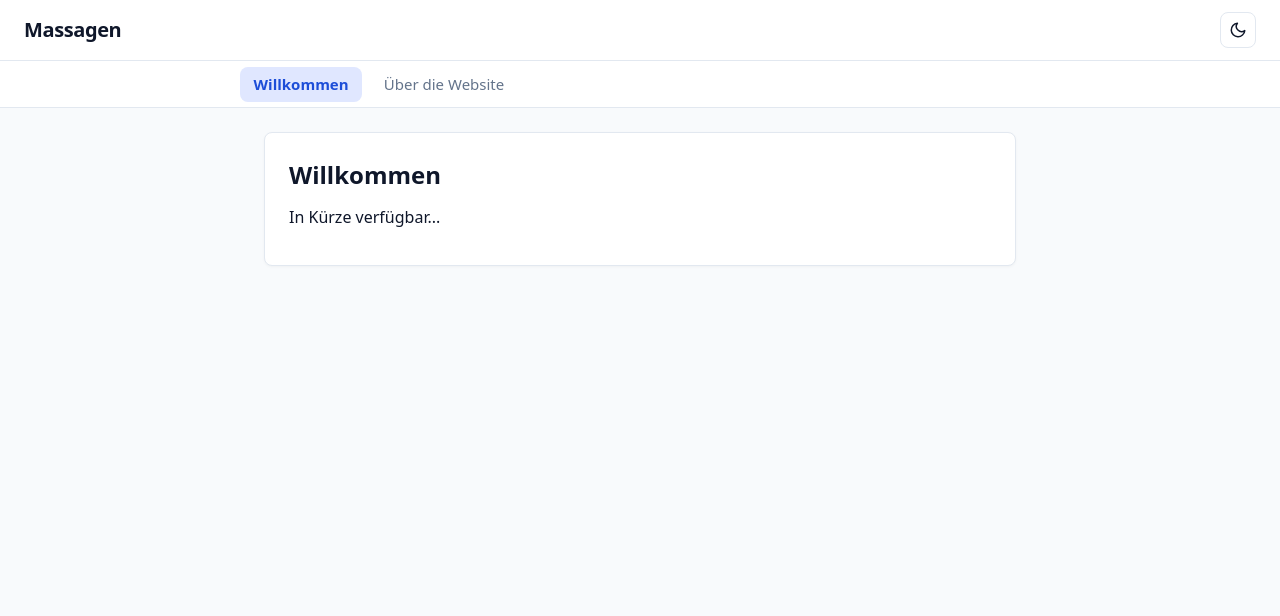
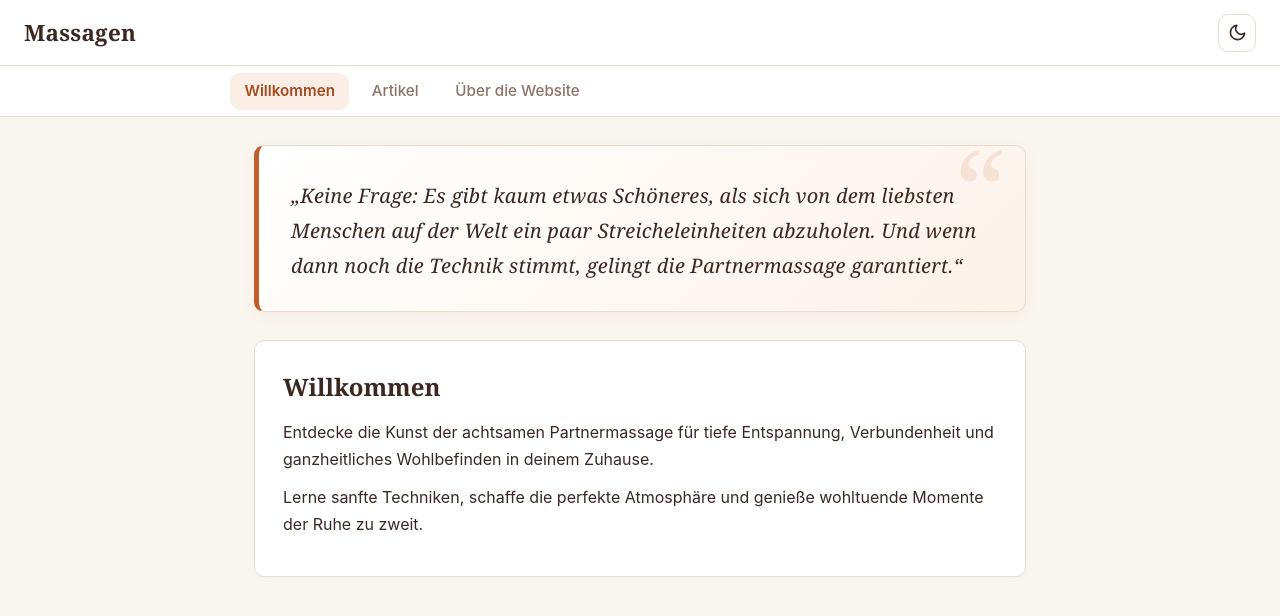
Before and after one commit to edwardtanguay/mg, a website: page index.html in a window 1280 px wide. Drawn offline with Linux system fonts and the light colour scheme.

Commit message:
..changes-007

```diff
--- a/cmd/parse-data.ts
+++ b/cmd/parse-data.ts
@@ -1,8 +1,10 @@
 import { parseSeeAlsoLinks } from "./parse-data/parse-see-also-links.ts";
+import { parseArticles } from "./parse-data/parse-articles.ts";
 
 function main(): void {
   console.log("==> Running data parsing pipeline...");
   parseSeeAlsoLinks();
+  parseArticles();
   console.log("==> Data parsing completed successfully.");
 }
 
--- a/css/main.css
+++ b/css/main.css
@@ -1,36 +1,41 @@
 :root {
-  /* Colors - Light Theme (default) */
-  --bg-color: #f8fafc;
+  /* Colors - Light Theme: Warm, soothing terracotta / amber & creamy paper */
+  --bg-color: #faf6f0;
   --surface-color: #ffffff;
-  --surface-hover: #f1f5f9;
-  --text-color: #0f172a;
-  --text-muted: #64748b;
-  --border-color: #e2e8f0;
-  --primary-color: #2563eb;
-  --primary-hover: #1d4ed8;
-  --nav-active-bg: #e0e7ff;
-  --nav-active-text: #1d4ed8;
+  --surface-hover: #fdf2e9;
+  --text-color: #3b2820;
+  --text-muted: #8c7365;
+  --border-color: #ebdcd0;
+  --primary-color: #c25e2e;
+  --primary-hover: #a54b20;
+  --accent-color: #d97706;
+  --accent-soft: #fef3c7;
+  --nav-active-bg: #fbeee6;
+  --nav-active-text: #a54b20;
 
   /* Typography & Layout */
-  --font-family: system-ui, -apple-system, BlinkMacSystemFont, "Segoe UI", Roboto, Oxygen, Ubuntu, Cantarell, "Open Sans", "Helvetica Neue", sans-serif;
-  --max-width: 800px;
-  --radius: 8px;
-  --transition-speed: 0.18s;
-  --footer-height: 52px;
+  --font-family: -apple-system, BlinkMacSystemFont, "Segoe UI", Roboto, "Helvetica Neue", sans-serif;
+  --font-serif: "Georgia", "Cambria", "Times New Roman", serif;
+  --max-width: 820px;
+  --radius: 10px;
+  --transition-speed: 0.4s;
+  --footer-height: 54px;
 }
 
 [data-theme="dark"] {
-  /* Colors - Dark Theme */
-  --bg-color: #0f172a;
-  --surface-color: #1e293b;
-  --surface-hover: #334155;
-  --text-color: #f8fafc;
-  --text-muted: #94a3b8;
-  --border-color: #334155;
-  --primary-color: #3b82f6;
-  --primary-hover: #60a5fa;
-  --nav-active-bg: #1e3a8a;
-  --nav-active-text: #93c5fd;
+  /* Colors - Dark Theme: Deep warm candlelit espresso / amber */
+  --bg-color: #171311;
+  --surface-color: #241d1a;
+  --surface-hover: #312723;
+  --text-color: #f7eee7;
+  --text-muted: #bda89b;
+  --border-color: #3d312b;
+  --primary-color: #e07a4a;
+  --primary-hover: #f3976c;
+  --accent-color: #fbbf24;
+  --accent-soft: #452b19;
+  --nav-active-bg: #3d271e;
+  --nav-active-text: #f9b692;
 }
 
 html {
@@ -45,7 +50,7 @@ body {
   font-family: var(--font-family);
   background-color: var(--bg-color);
   color: var(--text-color);
-  transition: background-color var(--transition-speed) ease, color var(--transition-speed) ease;
+  transition: background-color 0.5s ease, color 0.5s ease;
   display: flex;
   flex-direction: column;
   min-height: 100vh;
@@ -57,16 +62,18 @@ body {
   display: flex;
   justify-content: space-between;
   align-items: center;
-  padding: 0.75rem 1.5rem;
+  padding: 0.85rem 1.5rem;
   background-color: var(--surface-color);
   border-bottom: 1px solid var(--border-color);
+  transition: background-color 0.5s ease, border-color 0.5s ease;
 }
 
 .site-title {
   margin: 0;
-  font-size: 1.25rem;
+  font-family: var(--font-serif);
+  font-size: 1.4rem;
   font-weight: 700;
-  letter-spacing: -0.02em;
+  letter-spacing: 0.01em;
   color: var(--text-color);
 }
 
@@ -75,18 +82,19 @@ body {
   border: 1px solid var(--border-color);
   border-radius: var(--radius);
   color: var(--text-color);
-  width: 36px;
-  height: 36px;
+  width: 38px;
+  height: 38px;
   padding: 0;
   cursor: pointer;
   display: inline-flex;
   align-items: center;
   justify-content: center;
-  transition: background-color var(--transition-speed), border-color var(--transition-speed), transform var(--transition-speed);
+  transition: background-color var(--transition-speed) ease, border-color var(--transition-speed) ease, transform 0.2s ease;
 }
 
 .theme-toggle:hover {
   background-color: var(--surface-hover);
+  border-color: var(--primary-color);
 }
 
 .theme-toggle:active {
@@ -94,8 +102,8 @@ body {
 }
 
 .theme-toggle svg {
-  width: 18px;
-  height: 18px;
+  width: 19px;
+  height: 19px;
   stroke: currentColor;
   transition: transform var(--transition-speed) ease;
 }
@@ -104,7 +112,8 @@ body {
 .site-nav {
   background-color: var(--surface-color);
   border-bottom: 1px solid var(--border-color);
-  padding: 0.35rem 1.5rem;
+  padding: 0.4rem 1.5rem;
+  transition: background-color 0.5s ease, border-color 0.5s ease;
 }
 
 .site-nav__container {
@@ -147,11 +156,11 @@ body {
 
 .site-nav__link {
   display: inline-block;
-  padding: 0.4rem 0.85rem;
+  padding: 0.45rem 0.9rem;
   color: var(--text-muted);
   text-decoration: none;
   font-weight: 500;
-  font-size: 0.9375rem;
+  font-size: 0.95rem;
   border-radius: var(--radius);
   transition: all var(--transition-speed) ease;
 }
@@ -171,54 +180,187 @@ body {
 .container {
   width: 100%;
   max-width: var(--max-width);
-  margin: 1.5rem auto;
-  padding: 0 1.5rem calc(var(--footer-height) + 1.5rem); /* Extra bottom padding so content scrolls above fixed footer */
+  margin: 1.75rem auto;
+  padding: 0 1.5rem calc(var(--footer-height) + 1.75rem);
   flex: 1;
 }
 
 .container.no-footer {
-  padding-bottom: 1.5rem;
+  padding-bottom: 1.75rem;
 }
 
-/* Fast, smooth view switching */
+/* Smooth, calming view transitions */
 .page-view {
   display: none;
   opacity: 0;
-  transform: translateY(6px);
-  transition: opacity var(--transition-speed) ease, transform var(--transition-speed) ease;
+  transform: translateY(8px);
+  transition: opacity 0.45s ease-out, transform 0.45s ease-out;
 }
 
 .page-view.active {
   display: block;
+}
+
+.page-view.visible {
   opacity: 1;
   transform: translateY(0);
 }
 
+/* Cards */
 .card {
   background-color: var(--surface-color);
   border: 1px solid var(--border-color);
   border-radius: var(--radius);
-  padding: 1.5rem;
-  margin-bottom: 1.25rem;
-  box-shadow: 0 1px 3px rgba(0, 0, 0, 0.04);
+  padding: 1.75rem;
+  margin-bottom: 1.5rem;
+  box-shadow: 0 2px 10px rgba(0, 0, 0, 0.03);
+  transition: background-color 0.5s ease, border-color 0.5s ease, transform var(--transition-speed) ease, box-shadow var(--transition-speed) ease;
+}
+
+.card:hover {
+  box-shadow: 0 4px 16px rgba(0, 0, 0, 0.05);
 }
 
 .card h2 {
   margin-top: 0;
-  margin-bottom: 0.75rem;
+  margin-bottom: 0.85rem;
+  font-family: var(--font-serif);
   font-size: 1.5rem;
+  color: var(--text-color);
 }
 
 .card h3 {
   margin-top: 0;
   margin-bottom: 0.5rem;
-  font-size: 1.2rem;
+  font-size: 1.25rem;
+  color: var(--text-color);
 }
 
 .card p {
+  line-height: 1.7;
+  margin: 0.65rem 0;
+  color: var(--text-color);
+}
+
+/* Featured Warm Hero Quote */
+.hero-quote-card {
+  background: linear-gradient(135deg, var(--surface-color) 0%, var(--surface-hover) 100%);
+  border: 1px solid var(--border-color);
+  border-left: 5px solid var(--primary-color);
+  border-radius: var(--radius);
+  padding: 2rem 2rem 1.75rem;
+  margin-bottom: 1.75rem;
+  box-shadow: 0 4px 18px rgba(194, 94, 46, 0.06);
+  position: relative;
+  overflow: hidden;
+}
+
+.hero-quote-card::before {
+  content: "“";
+  position: absolute;
+  top: -15px;
+  right: 20px;
+  font-family: var(--font-serif);
+  font-size: 7rem;
+  line-height: 1;
+  color: var(--primary-color);
+  opacity: 0.12;
+  pointer-events: none;
+}
+
+.hero-quote {
+  margin: 0;
+}
+
+.hero-quote__text {
+  font-family: var(--font-serif);
+  font-size: 1.25rem;
+  line-height: 1.75;
+  font-style: italic;
+  color: var(--text-color);
+  margin: 0;
+  letter-spacing: 0.01em;
+}
+
+/* Articles Section & Cards */
+.articles-intro {
+  margin-bottom: 1.5rem;
+  color: var(--text-muted);
+  font-size: 1.05rem;
   line-height: 1.6;
-  margin: 0.6rem 0;
+}
+
+.articles-grid {
+  display: flex;
+  flex-direction: column;
+  gap: 1.5rem;
+}
+
+.article-card {
+  background-color: var(--surface-color);
+  border: 1px solid var(--border-color);
+  border-radius: var(--radius);
+  padding: 1.75rem;
+  box-shadow: 0 2px 8px rgba(0, 0, 0, 0.03);
+  transition: transform var(--transition-speed) ease, box-shadow var(--transition-speed) ease, border-color var(--transition-speed) ease;
+  display: flex;
+  flex-direction: column;
+}
+
+.article-card:hover {
+  transform: translateY(-2px);
+  border-color: var(--primary-color);
+  box-shadow: 0 6px 20px rgba(194, 94, 46, 0.08);
+}
+
+.article-card__title {
+  margin: 0 0 0.85rem 0;
+  font-family: var(--font-serif);
+  font-size: 1.35rem;
+  font-weight: 700;
+  line-height: 1.35;
   color: var(--text-color);
+}
+
+.article-card__summary {
+  margin: 0 0 1.25rem 0;
+  font-size: 0.975rem;
+  line-height: 1.7;
+  color: var(--text-color);
+  opacity: 0.92;
+  flex: 1;
+}
+
+.article-card__action {
+  margin-top: auto;
+  align-self: flex-start;
+}
+
+.article-btn {
+  display: inline-flex;
+  align-items: center;
+  gap: 0.5rem;
+  padding: 0.55rem 1.15rem;
+  background-color: var(--nav-active-bg);
+  color: var(--primary-color);
+  font-weight: 600;
+  font-size: 0.9rem;
+  text-decoration: none;
+  border-radius: 6px;
+  border: 1px solid var(--border-color);
+  transition: background-color var(--transition-speed) ease, color var(--transition-speed) ease, border-color var(--transition-speed) ease, transform 0.2s ease;
+}
+
+.article-btn:hover {
+  background-color: var(--primary-color);
+  color: #ffffff;
+  border-color: var(--primary-color);
+}
+
+.article-btn svg {
+  width: 15px;
+  height: 15px;
+  stroke: currentColor;
 }
 
 /* Fixed Bottom Bar */
@@ -235,7 +377,8 @@ body {
   border-top: 1px solid var(--border-color);
   font-size: 0.875rem;
   z-index: 100;
-  box-shadow: 0 -2px 8px rgba(0, 0, 0, 0.04);
+  box-shadow: 0 -2px 10px rgba(0, 0, 0, 0.03);
+  transition: background-color 0.5s ease, border-color 0.5s ease;
 }
 
 .bottom-bar__link {
@@ -252,52 +395,6 @@ body {
   color: var(--primary-hover);
 }
 
-/* Link List Styling (e.g. See Also section) */
-.link-list {
-  display: flex;
-  flex-direction: column;
-  gap: 1rem;
-  margin-top: 0.75rem;
-}
-
-.link-item {
-  display: flex;
-  flex-direction: column;
-  gap: 0.2rem;
-  line-height: 1.4;
-  font-size: 0.95rem;
-}
-
-.link-item__anchor {
-  display: inline-flex;
-  align-items: center;
-  gap: 0.35rem;
-  color: var(--primary-color);
-  font-weight: 600;
-  text-decoration: none;
-  word-break: break-all;
-  transition: color var(--transition-speed) ease, text-decoration var(--transition-speed) ease;
-}
-
-.link-item__anchor:hover {
-  color: var(--primary-hover);
-  text-decoration: underline;
-  text-underline-offset: 2px;
-}
-
-.link-item__icon {
-  flex-shrink: 0;
-  width: 14px;
-  height: 14px;
-  stroke: currentColor;
-}
-
-.link-item__title {
-  color: var(--text-muted);
-  font-size: 0.9rem;
-  font-style: italic;
-}
-
 /* Quality check utilities */
 .nowrap {
   white-space: nowrap;
@@ -311,7 +408,7 @@ body {
 }
 
 .checkbox-item input[type="checkbox"] {
-  margin-top: 0.25rem; /* Ensures top-aligned with multiline text */
+  margin-top: 0.25rem;
 }
 
 /* Responsive adjustments */
@@ -319,6 +416,10 @@ body {
   .site-nav__container.has-hamburger {
     flex-direction: column;
     align-items: flex-start;
+  }
+
+  .site-nav__hamburger {
+    display: none;
   }
 
   .site-nav__container.has-hamburger .site-nav__hamburger {
@@ -341,4 +442,13 @@ body {
     width: 100%;
     padding: 0.5rem 0.75rem;
   }
+
+  .hero-quote-card {
+    padding: 1.5rem 1.25rem;
+  }
+
+  .hero-quote__text {
+    font-size: 1.1rem;
+    line-height: 1.6;
+  }
 }
--- a/index.html
+++ b/index.html
@@ -38,6 +38,9 @@
           <a href="#welcome" class="site-nav__link active" data-nav-target="welcome">Willkommen</a>
         </li>
         <li class="site-nav__item">
+          <a href="#articles" class="site-nav__link" data-nav-target="articles">Artikel</a>
+        </li>
+        <li class="site-nav__item">
           <a href="#about" class="site-nav__link" data-nav-target="about">Über die Website</a>
         </li>
       </ul>
@@ -48,10 +51,26 @@
   <main class="container">
     <!-- Welcome View -->
     <section id="view-welcome" class="page-view active" aria-labelledby="welcome-heading">
+      <div class="hero-quote-card">
+        <blockquote class="hero-quote">
+          <p class="hero-quote__text">„Keine Frage: Es gibt kaum etwas Schöneres, als sich von dem liebsten Menschen auf der Welt ein paar Streicheleinheiten abzuholen. Und wenn dann noch die Technik stimmt, gelingt die Partnermassage garantiert.“</p>
+        </blockquote>
+      </div>
+
       <article class="card">
         <h2 id="welcome-heading">Willkommen</h2>
-        <p>In Kürze verfügbar...</p>
+        <p>Entdecke die Kunst der achtsamen Partnermassage für tiefe Entspannung, Verbundenheit und ganzheitliches Wohlbefinden in deinem Zuhause.</p>
+        <p>Lerne sanfte Techniken, schaffe die perfekte Atmosphäre und genieße wohltuende Momente der Ruhe zu zweit.</p>
       </article>
+    </section>
+
+    <!-- Articles View -->
+    <section id="view-articles" class="page-view" aria-labelledby="articles-heading">
+      <h2 id="articles-heading" style="display: none;">Artikel</h2>
+      <p class="articles-intro">Ausgewählte Ratgeber und Anleitungen für die perfekte Massage zu Hause:</p>
+      <div class="articles-grid" id="articles-container">
+        <!-- Rendered dynamically by js/main.js -->
+      </div>
     </section>
 
     <!-- About View -->
--- /dev/null
+++ b/js/data/articles.js
@@ -0,0 +1,13 @@
+// Auto-generated by cmd/parse-data.ts - DO NOT EDIT MANUALLY
+export const articles = [
+  {
+    "url": "https://www.activebeauty.at/gesundheit/technik-partnermassage-anleitung/",
+    "title": "So gelingt die Partnermassage garantiert",
+    "summary": "Die Partnermassage gelingt am besten mit der richtigen Technik und einer entspannenden Atmosphäre aus warmer Raumtemperatur, indirektem Licht und beruhigender Musik. Der Partner liegt bequem (zuerst auf dem Bauch, später auf dem Rücken), während man mit großflächigen Streichungen, knetend-kreisenden Bewegungen und gezieltem Druck Rücken, Nacken, Schultern sowie die Vorderseite von den Füßen aufwärts massiert. Zum Abschluss folgt eine sanfte Gesichtsmassage, bei der man immer auf das Feedback des Partners achtet und nur so viel Druck ausübt, wie es angenehm ist."
+  },
+  {
+    "url": "https://www.rossmann.de/de/gesundheit/ratgeber/partnermassage",
+    "title": "Partnermassage – Anleitung & Tipps für die Massage zuhause",
+    "summary": "Die Partnermassage zu Hause löst Verspannungen, fördert die Durchblutung und stärkt zugleich die Beziehung durch gegenseitige Zärtlichkeit und Nähe. Wichtig sind eine sanfte Vorbereitung (Muskeln erwärmen, bequeme Lage, Massageöl wie von Kneipp) sowie die Schonung von Wirbelsäule, Knochen und Gelenken bei gleichmäßig fließenden Bewegungen. Die Anleitung umfasst unter anderem Effleurage (streichende Aufwärtsbewegungen am Rücken) und Petrissage (knetende Kreisbewegungen), um tiefe Verspannungen zu lösen und ein angenehmes Gefühl zu schaffen."
+  }
+];
--- a/js/main.js
+++ b/js/main.js
@@ -1,9 +1,11 @@
 import { config } from "./config.js";
+import { articles } from "./data/articles.js";
 
 function initApp() {
   initThemeToggle();
   initNavigation();
   initFooter();
+  renderArticles();
 }
 
 if (document.readyState === "loading") {
@@ -11,6 +13,55 @@ if (document.readyState === "loading") {
 } else {
   initApp();
 }
+
+/* Render articles dynamically */
+function renderArticles() {
+  const articlesContainer = document.getElementById("articles-container");
+  if (!articlesContainer) return;
+
+  if (!Array.isArray(articles) || articles.length === 0) {
+    articlesContainer.innerHTML = "<p>Keine Artikel verfügbar.</p>";
+    return;
+  }
+
+  const articlesHtml = articles
+    .map((item) => {
+      const escapedTitle = escapeHtml(item.title);
+      const escapedSummary = escapeHtml(item.summary);
+      const escapedUrl = encodeURI(item.url);
+
+      return `
+        <article class="article-card">
+          <h3 class="article-card__title">${escapedTitle}</h3>
+          <p class="article-card__summary">${escapedSummary}</p>
+          <div class="article-card__action">
+            <a href="${escapedUrl}" class="article-btn" target="_blank" rel="noopener noreferrer">
+              <span>Zum Artikel</span>
+              <svg viewBox="0 0 24 24" fill="none" stroke="currentColor" stroke-width="2" stroke-linecap="round" stroke-linejoin="round" aria-hidden="true">
+                <path d="M18 13v6a2 2 0 0 1-2 2H5a2 2 0 0 1-2-2V8a2 2 0 0 1 2-2h6"></path>
+                <polyline points="15 3 21 3 21 9"></polyline>
+                <line x1="10" y1="14" x2="21" y2="3"></line>
+              </svg>
+            </a>
+          </div>
+        </article>
+      `;
+    })
+    .join("");
+
+  articlesContainer.innerHTML = articlesHtml;
+}
+
+function escapeHtml(str) {
+  if (!str) return "";
+  return str
+    .replace(/&/g, "&amp;")
+    .replace(/</g, "&lt;")
+    .replace(/>/g, "&gt;")
+    .replace(/"/g, "&quot;")
+    .replace(/'/g, "&#039;");
+}
+
 
 /* Footer visibility based on config */
 function initFooter() {
```
Also changed, not shown: agents.md (+6 -0 lines), cmd/parse-data/parse-articles.ts (added, +55 -0 lines).
